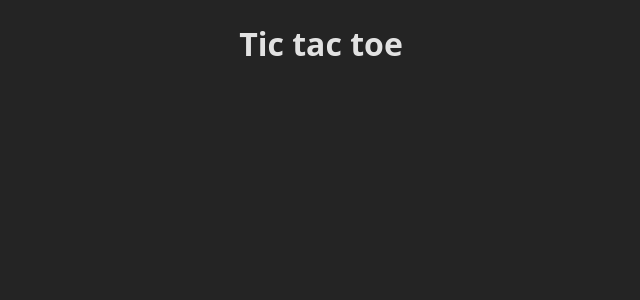
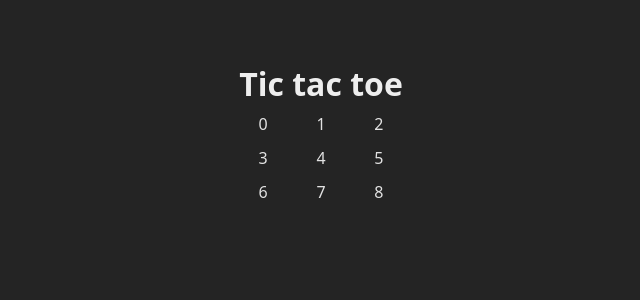
Before and after one commit to Rouseta/Recovering-react, a React (Vite) app: page / in a window 1280 px wide. Shown: the top 300 px of the page, without its empty margins (319-959 px from the left). Built offline with nearby package versions, Linux system fonts and the light colour scheme.

Commit message:
adding board

```diff
--- a/src/App.jsx
+++ b/src/App.jsx
@@ -1,7 +1,25 @@
 import './App.css';
+const TURNS = {
+  X: 'x',
+  O: 'o',
+};
+const board = Array(9).fill(null);
 
 function App() {
-  return <h1>Tic tac toe</h1>;
+  return (
+    <main className="board">
+      <h1>Tic tac toe</h1>
+      <section className="game">
+        {board.map((_, index) => {
+          return (
+            <div className="cell" key={index}>
+              <span className="cell__content">{index}</span>
+            </div>
+          );
+        })}
+      </section>
+    </main>
+  );
 }
 
 export default App;
```
